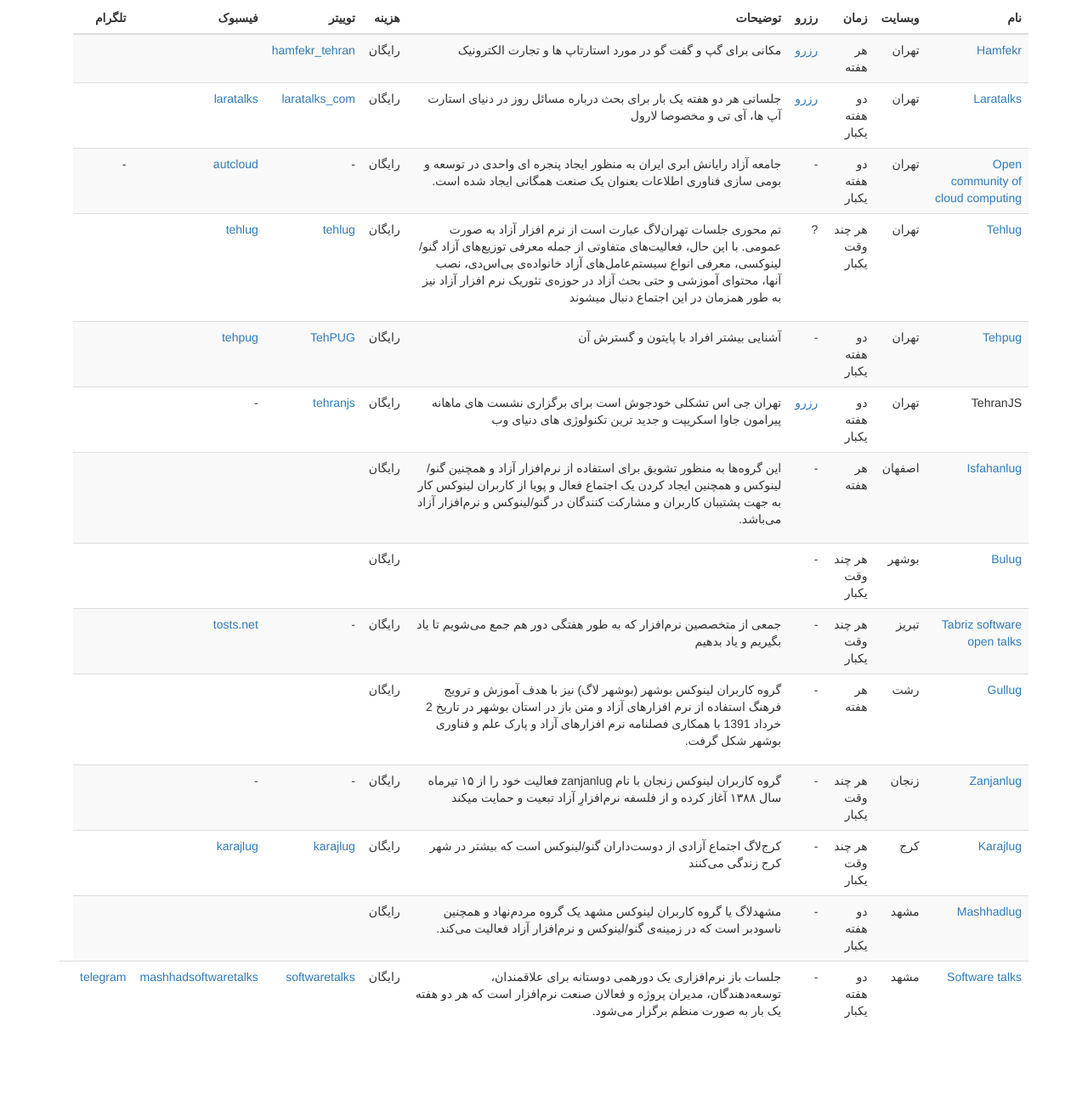
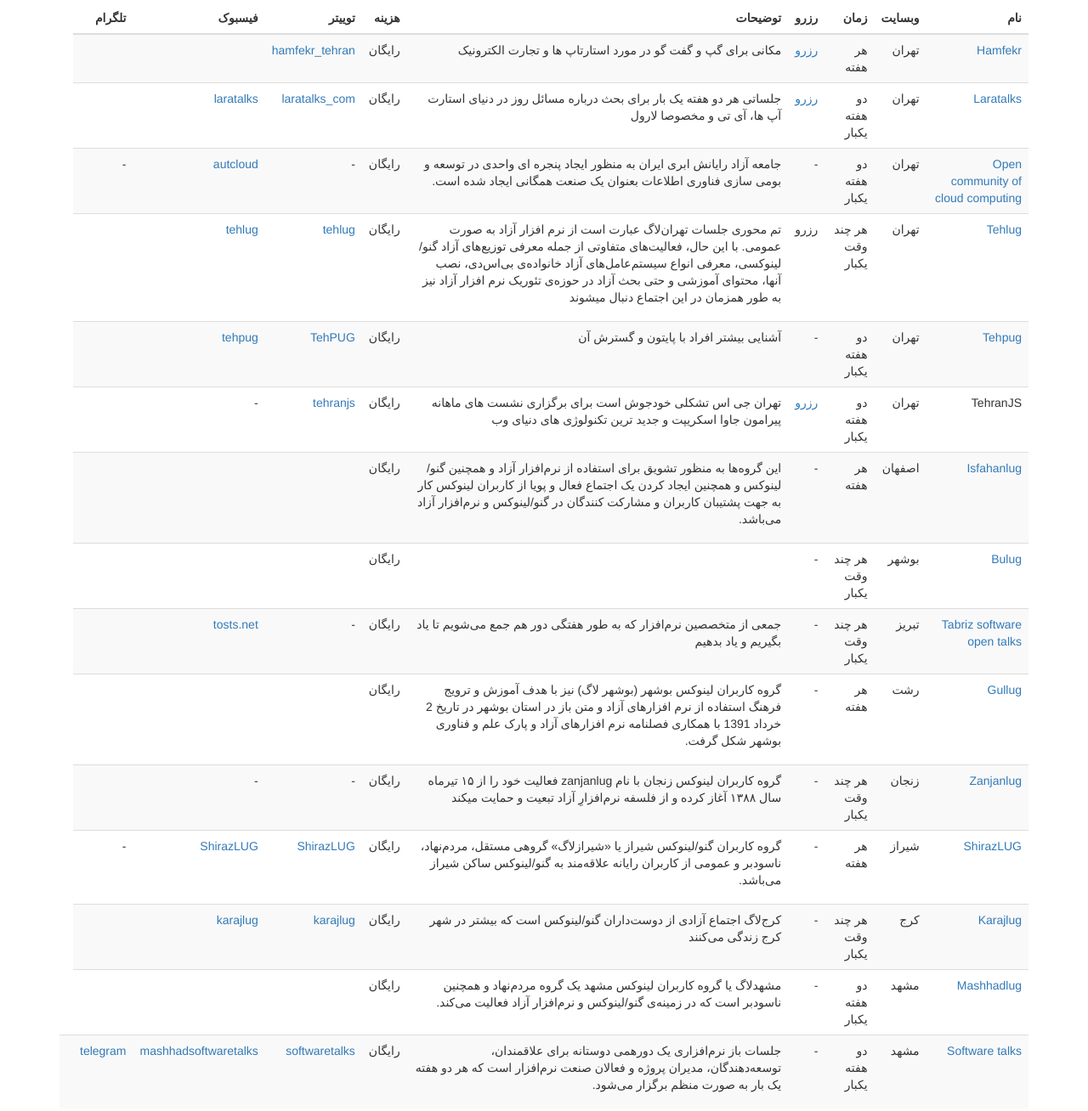
Before and after one commit to ctyar/meetups, a plain HTML site: page index.html in a window 1280 px wide. Shown: the part 90-1398 px from the top of the page at 85% size. Before the commit the page ends 1328 px from the top, so only its background shows below. Drawn offline with nearby package versions, Linux system fonts and the light colour scheme.

Commit message:
Add shirazlug

```diff
--- a/index.html
+++ b/index.html
@@ -73,7 +73,7 @@
             <td><a href="http://tehlug.org">Tehlug</a></td>
             <td>تهران</td>
             <td>هر چند وقت یکبار</td>
-            <td>?</td>
+            <td>رزرو</td>
             <td>
               <p>تم محوری جلسات تهران‌لاگ عبارت است از نرم افزار آزاد به صورت عمومی. با این حال، فعالیت‌های متفاوتی از جمله
                 معرفی توزیع‌های آزاد گنو/لینوکسی، معرفی انواع سیستم‌عامل‌های آزاد خانواده‌ی بی‌اس‌دی، نصب آنها، محتوای آموزشی
@@ -180,6 +180,19 @@
             <td></td>
           </tr>
           <tr>
+            <td><a href="https://shirazlug.ir/">ShirazLUG</a></td>
+            <td>شیراز</td>
+            <td>هر هفته</td>
+            <td>-</td>
+            <td>
+              <p>گروه کاربران گنو/لینوکس شیراز یا «شیرازلاگ» گروهی مستقل، مردم‌نهاد، ناسودبر و عمومی از کاربران رایانه علاقه‌مند به گنو/لینوکس ساکن شیراز می‌باشد.</p>
+            </td>
+            <td>رایگان</td>
+            <td><a href="https://twitter.com/LugShiraz">ShirazLUG</a></td>
+            <td><a href="https://www.facebook.com/ShirazLUG">ShirazLUG</a></td>
+            <td>-</td>
+          </tr>
+          <tr>
             <td><a href="http://www.karajlug.org/">Karajlug</a></td>
             <td>کرج</td>
             <td>هر چند وقت یکبار</td>
```
